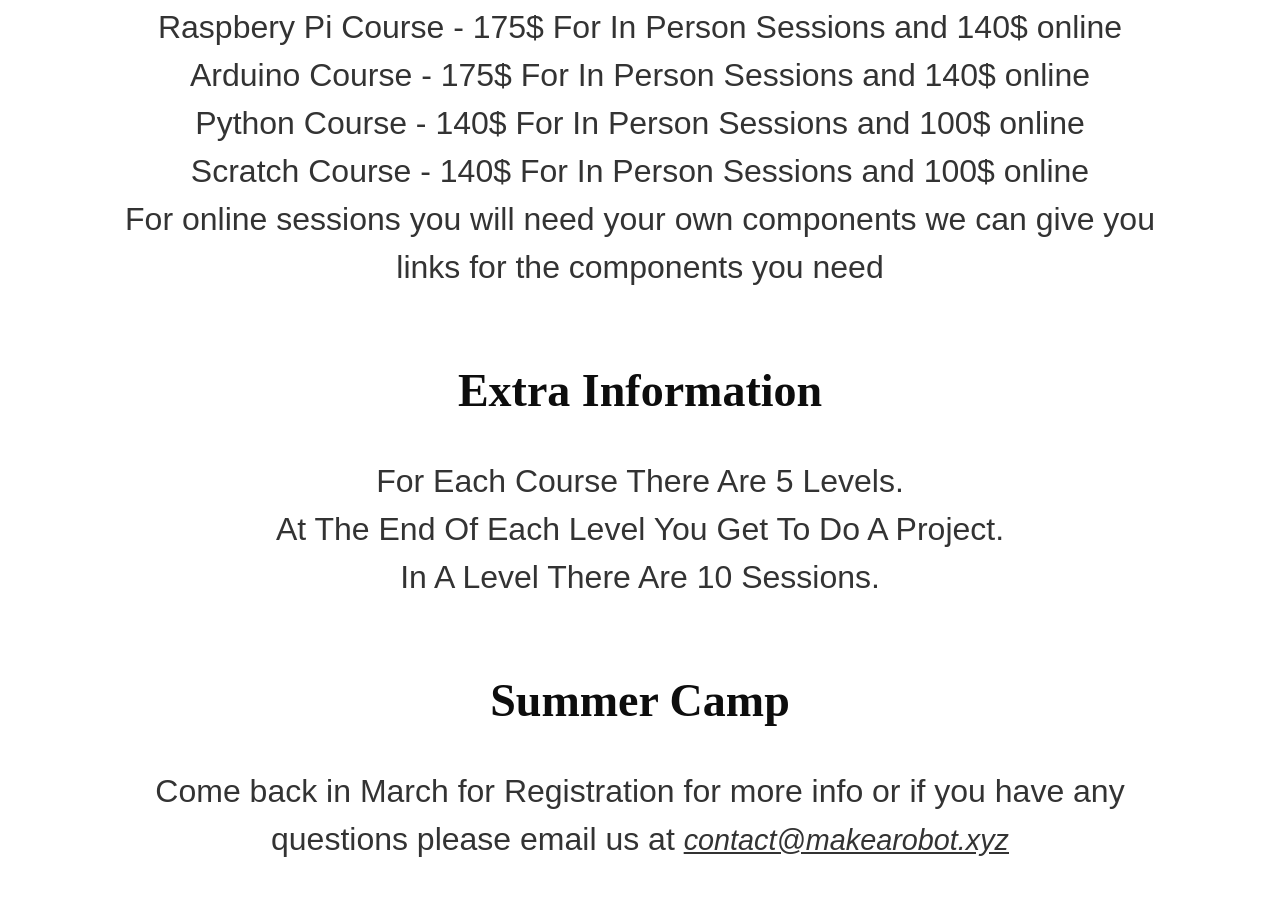
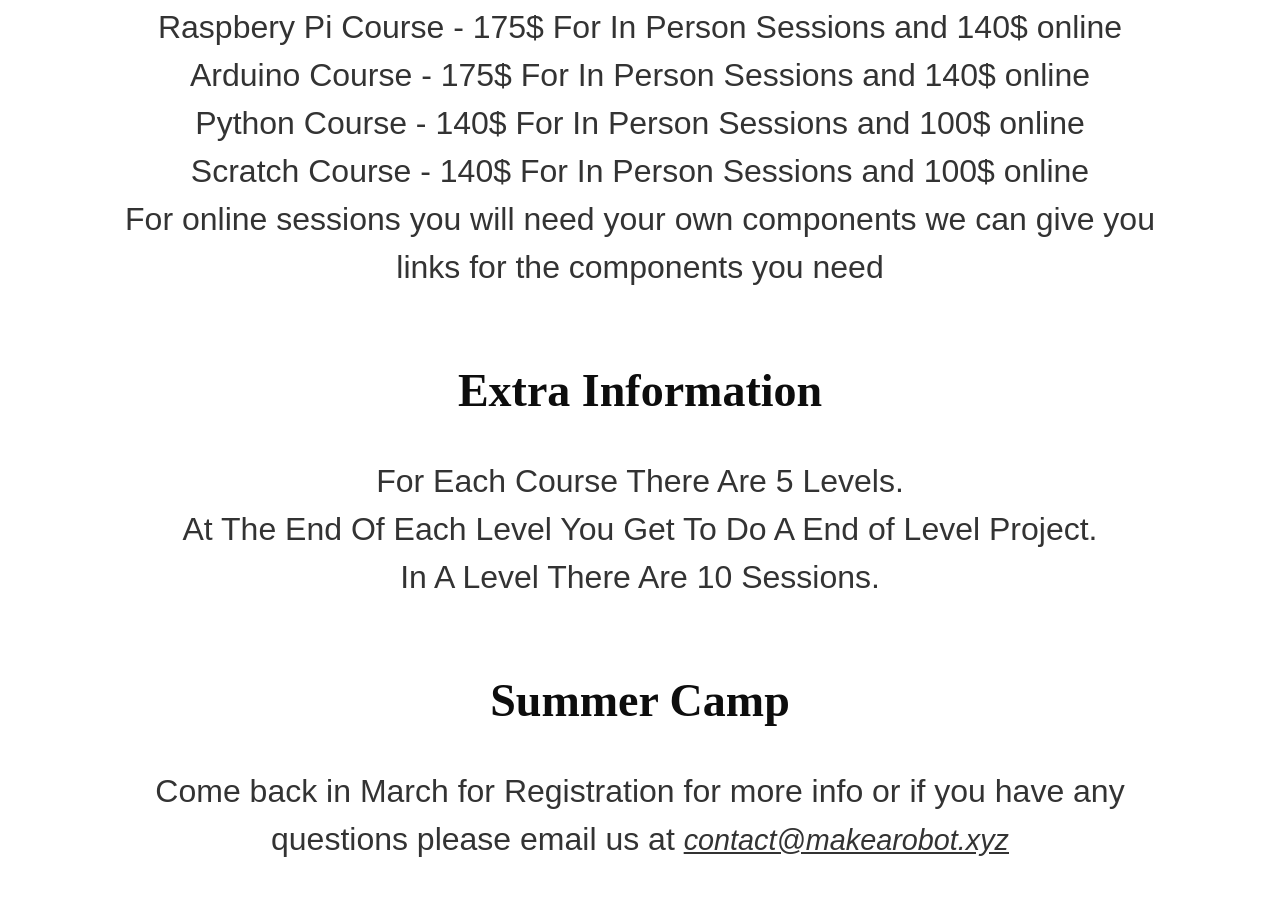
Before and after one commit to make-a-robot/ServerSite, a website: page Site/Session Information.html in a window 1280 px wide. Shown: the part 1303-2202 px from the top of the page. Drawn offline with Linux system fonts and the light colour scheme.

Commit message:
changed minor wording i felt it just feels better no reason really
Signed-off-by: Malek Abdoh <malekabdoh2000@gmail.com>

```diff
--- a/Site/Session Information.html
+++ b/Site/Session Information.html
@@ -89,7 +89,7 @@
       <p style="font-size: xx-large;">
         For Each Course There Are 5 Levels.
         <br>
-        At The End Of Each Level You Get To Do A Project.
+        At The End Of Each Level You Get To Do A End of Level Project.
         <br>
         In A Level There Are 10 Sessions.
         <br>
```
